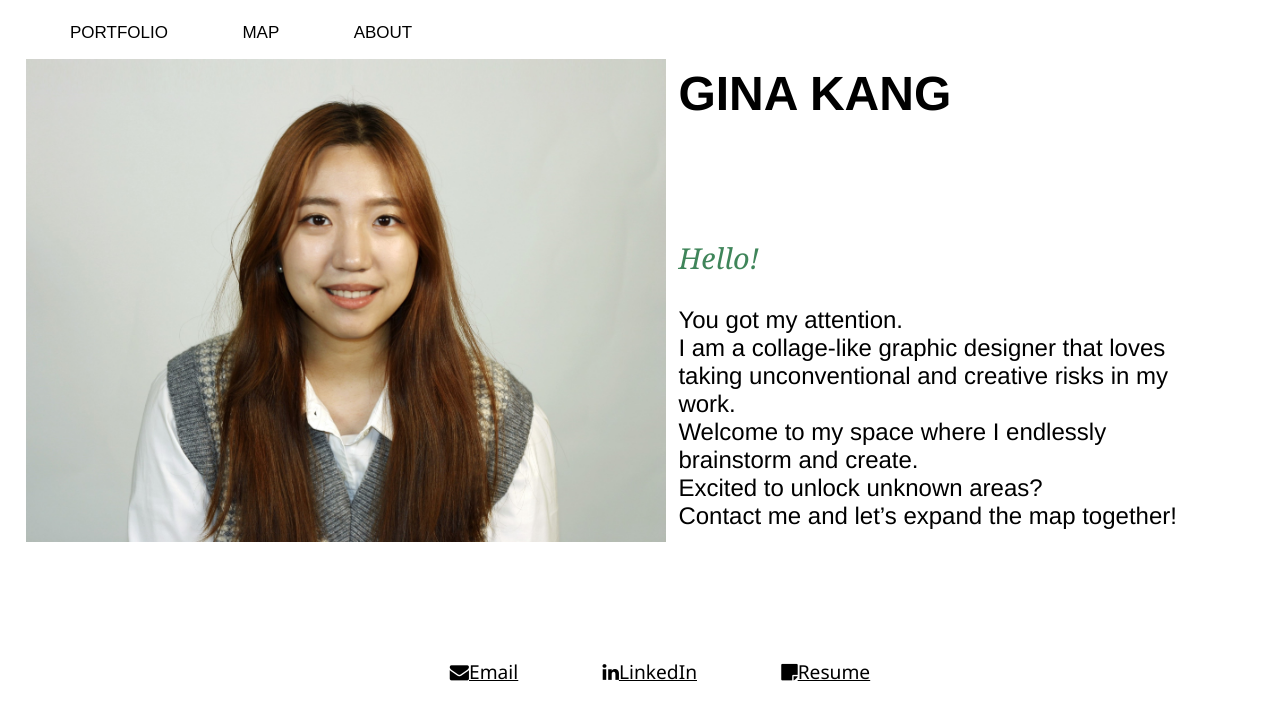
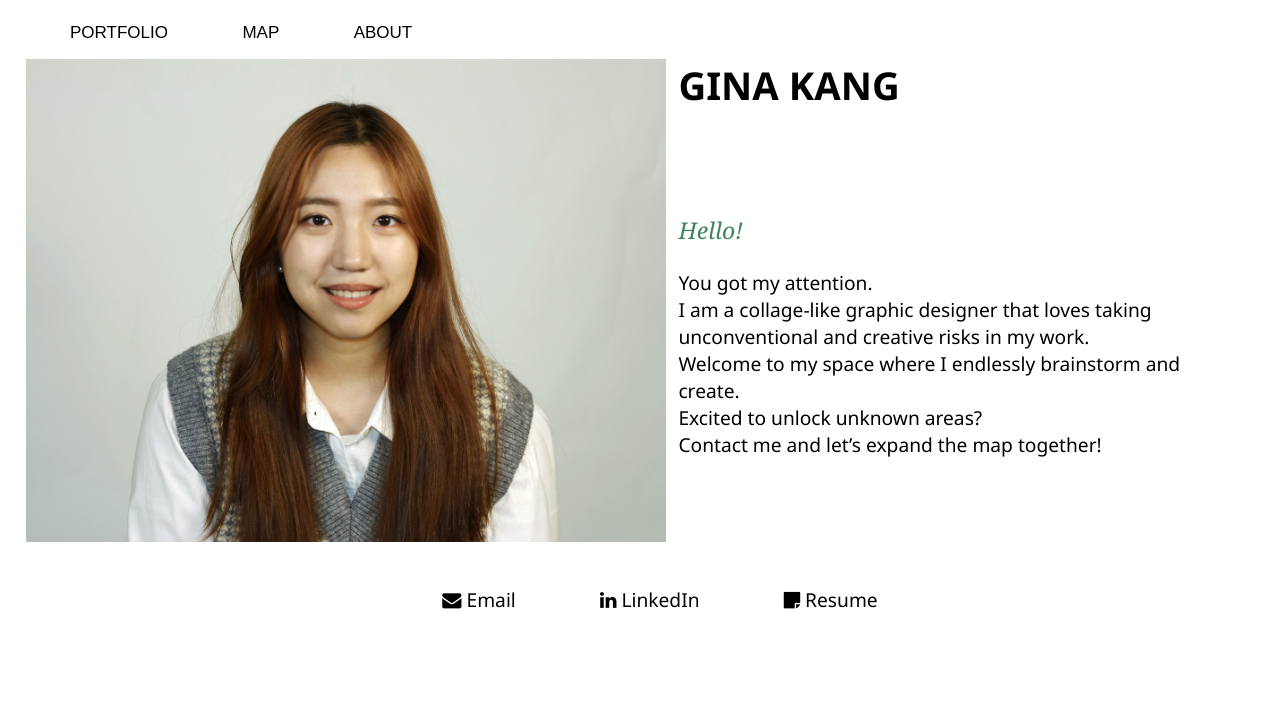
Before and after one commit to Highendricecooker/Highendricecooker.github.io, a plain HTML site: page About-Me.html in a window 1280 px wide. Drawn offline with Linux system fonts and the light colour scheme.

Commit message:
changed baskin robbins main pic and font of abt me

```diff
--- a/About-Me.html
+++ b/About-Me.html
@@ -34,9 +34,9 @@
     margin-left: 50%;
     width: 40%;
     position:relative;
-    font-family:'Franklin Gothic Medium', 'Arial Narrow', Arial, sans-serif;
+    font-family:'Segoe UI', Tahoma, Geneva, Verdana, sans-serif;
     text-align: left;
-    font-size: x-large;
+    font-size: larger;
     padding-left: 3%;
     margin-bottom: 10%;
   }
@@ -78,6 +78,7 @@ li a{
 li a:hover{
   color:rgb(82, 179, 82);
 }
+a:link { text-decoration: none; }
 </style>
 
 
@@ -101,9 +102,9 @@ li a:hover{
 
  <div id="contacts">
   <ul id="contact">
-    <li><a href = "mailto: ginank14@gmail.com"><i class="fa fa-envelope"></i>Email</a></li>
-    <li><a href="https://www.linkedin.com/in/gina-kang-678ba7223/"><i class="fa fa-linkedin"></i>LinkedIn</a></li>
-    <li><a href="Resume.pdf"><i class="fa fa-sticky-note"></i>Resume</a></li>
+    <li><a href = "mailto: ginank14@gmail.com"><i class="fa fa-envelope"></i>   Email</a></li>
+    <li><a href="https://www.linkedin.com/in/gina-kang-678ba7223/"><i class="fa fa-linkedin"></i>    LinkedIn</a></li>
+    <li><a href="Resume.pdf"><i class="fa fa-sticky-note"></i>    Resume</a></li>
 
   </ul>
 </div>
```
Also changed, not shown: baskinrob.html (+1 -1 lines), index.html (+2 -3 lines).
